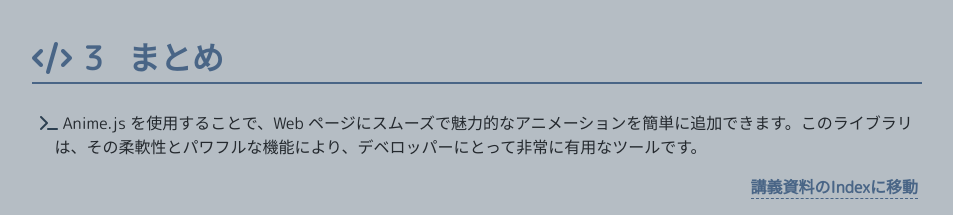
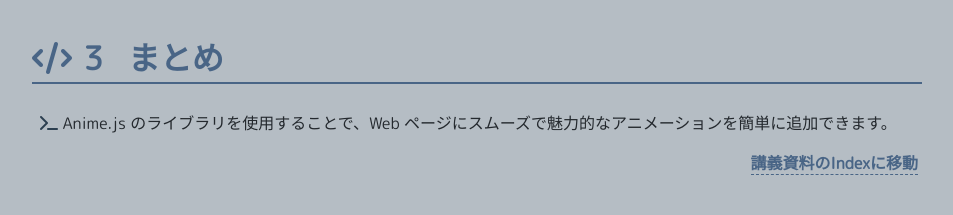
Before and after one commit to YasaiRa-men/JavaScript_WebText, a plain HTML site: page docs/js_3.html in a window 1280 px wide. Shown: the part 3720-3935 px from the top of the page, without its empty margins (163-1116 px from the left). After the commit the page ends 3911 px from the top, so only its background shows below. Drawn offline with Linux system fonts and the light colour scheme.

Commit message:
Update js_3.html

```diff
--- a/docs/js_3.html
+++ b/docs/js_3.html
@@ -191,8 +191,8 @@ class="toc-section-number">3</span> まとめ</a></li>
       <h1 data-number="3" id="まとめ"><span
       class="header-section-number">3</span> まとめ</h1>
       <ul>
-      <li>Anime.js を使用することで、Web
-      ページにスムーズで魅力的なアニメーションを簡単に追加できます。このライブラリは、その柔軟性とパワフルな機能により、デベロッパーにとって非常に有用なツールです。</li>
+      <li>Anime.js のライブラリを使用することで、Web
+      ページにスムーズで魅力的なアニメーションを簡単に追加できます。</li>
       </ul>
       <!-- ---------------------------------------- -->
     </main>
```
